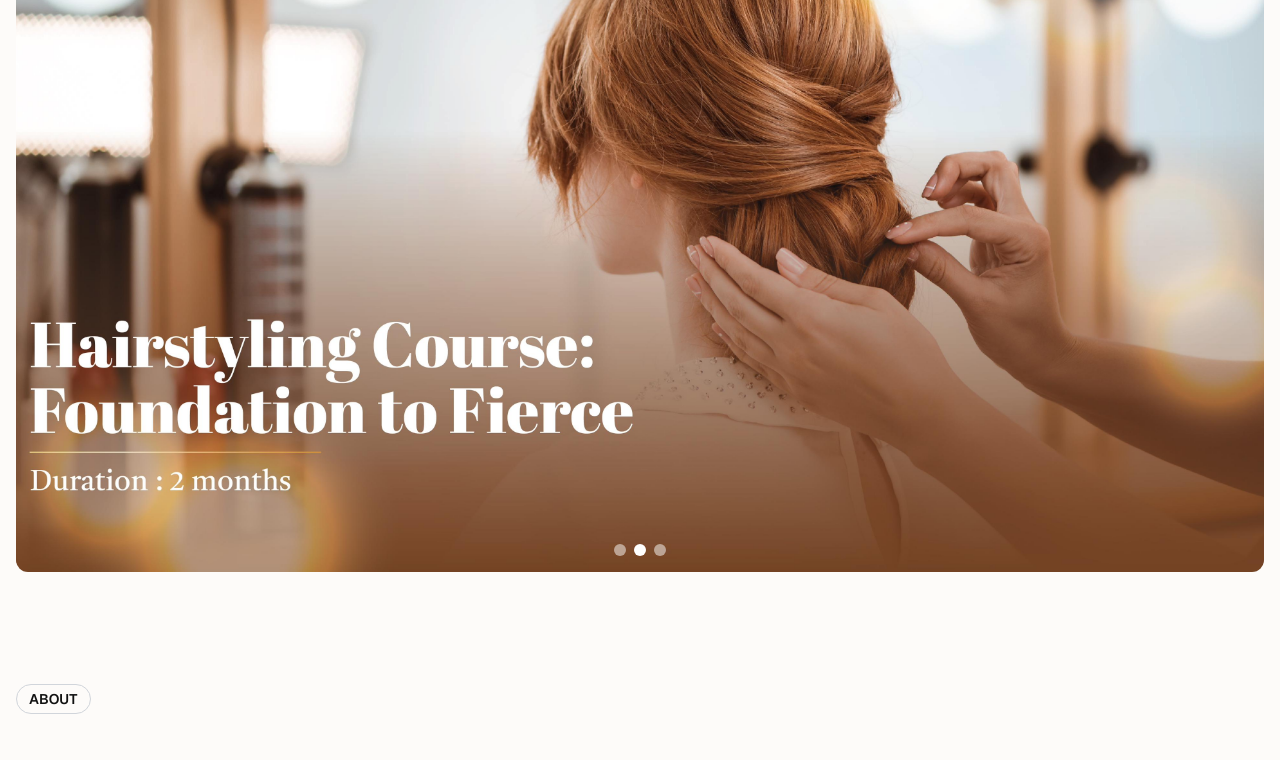
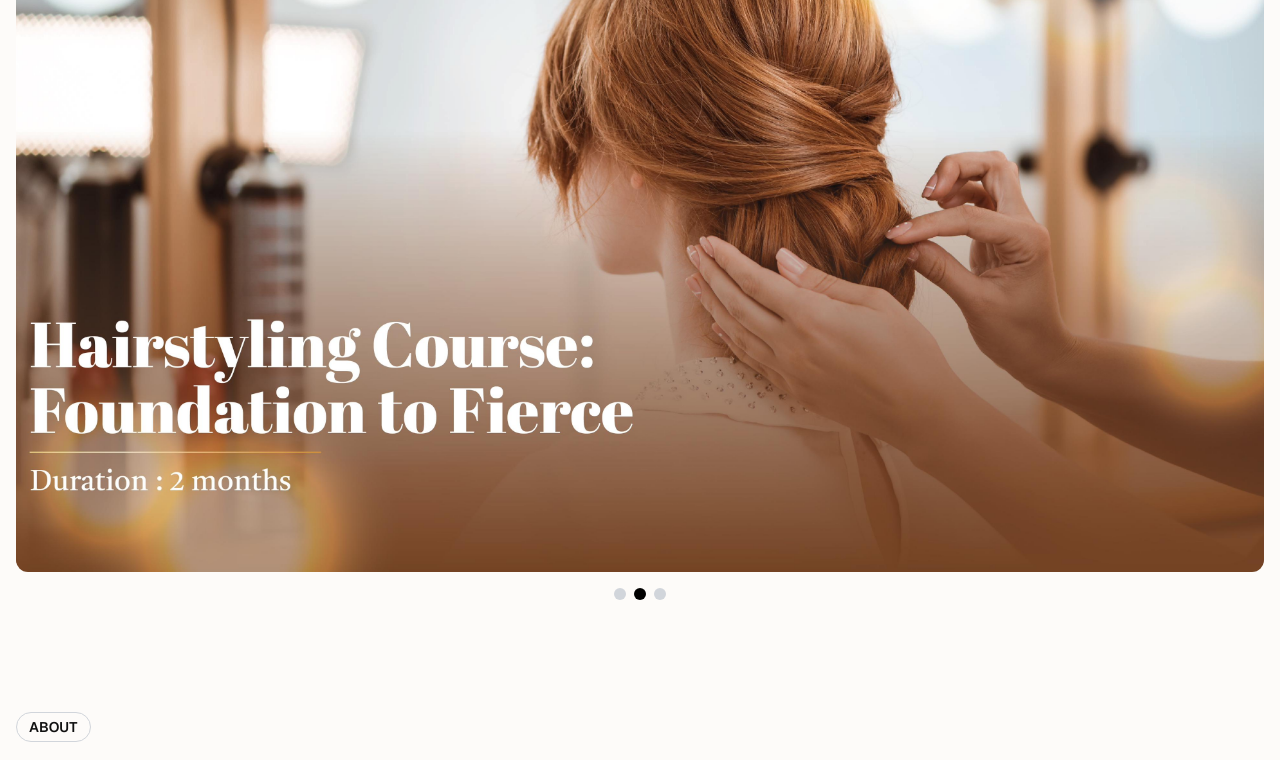
Before and after one commit to rish1t/kpwebsite, a Next.js app: page /academy in a window 1280 px wide. Shown: the part 962-1722 px from the top of the page. Built offline with nearby package versions, Linux system fonts and the light colour scheme; grey boxes are pictures that could not be loaded.

Commit message:
academy dec

```diff
--- a/src/components/poster.tsx
+++ b/src/components/poster.tsx
@@ -16,10 +16,6 @@ export default function Poster() {
     setCurrentIndex((prevIndex) => (prevIndex + 1) % images.length)
   }
 
-  // const prevSlide = () => {
-  //   setCurrentIndex((prevIndex) => (prevIndex - 1 + images.length) % images.length)
-  // }
-
   useEffect(() => {
     const interval = setInterval(nextSlide, 4000)
     return () => clearInterval(interval)
@@ -27,6 +23,7 @@ export default function Poster() {
 
   return (
     <main className="container mx-auto px-4 py-8">
+      <div className="flex flex-col items-center">
         <div className="relative w-full overflow-hidden rounded-xl">
           <div
             className="flex transition-transform duration-500 ease-in-out"
@@ -45,28 +42,14 @@ export default function Poster() {
               </div>
             ))}
           </div>
+        </div>
 
-        {/* <button
-          className="absolute top-1/2 left-4 transform -translate-y-1/2 bg-black bg-opacity-50 text-white p-2 rounded-full"
-          onClick={prevSlide}
-          aria-label="Previous slide"
-        >
-          &#10094;
-        </button>
-        <button
-          className="absolute top-1/2 right-4 transform -translate-y-1/2 bg-black bg-opacity-50 text-white p-2 rounded-full"
-          onClick={nextSlide}
-          aria-label="Next slide"
-        >
-          &#10095;
-        </button> */}
-
-        <div className="absolute bottom-4 left-1/2 transform -translate-x-1/2 flex space-x-2">
+        <div className="mt-4 flex space-x-2">
           {images.map((_, index) => (
             <button
               key={index}
-              className={`w-3 h-3 rounded-full ${
-                index === currentIndex ? 'bg-white' : 'bg-white bg-opacity-50'
+              className={`w-3 h-3 rounded-full transition-colors duration-300 ${
+                index === currentIndex ? 'bg-black' : 'bg-gray-300'
               }`}
               onClick={() => setCurrentIndex(index)}
               aria-label={`Go to slide ${index + 1}`}
@@ -74,7 +57,6 @@ export default function Poster() {
           ))}
         </div>
       </div>
-
     </main>
   )
 }
```
Lines whose indentation alone changed are shown as unchanged.
